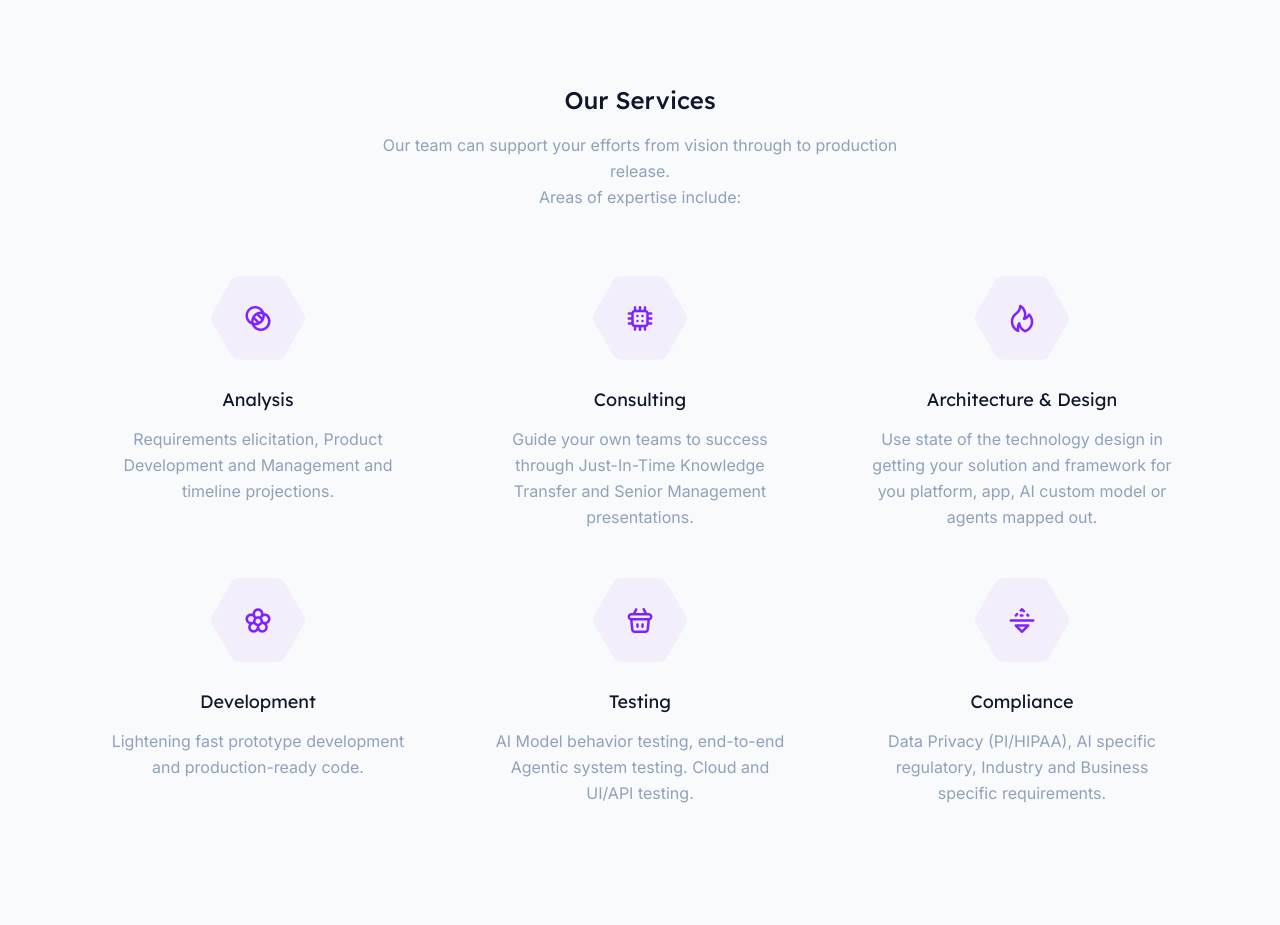
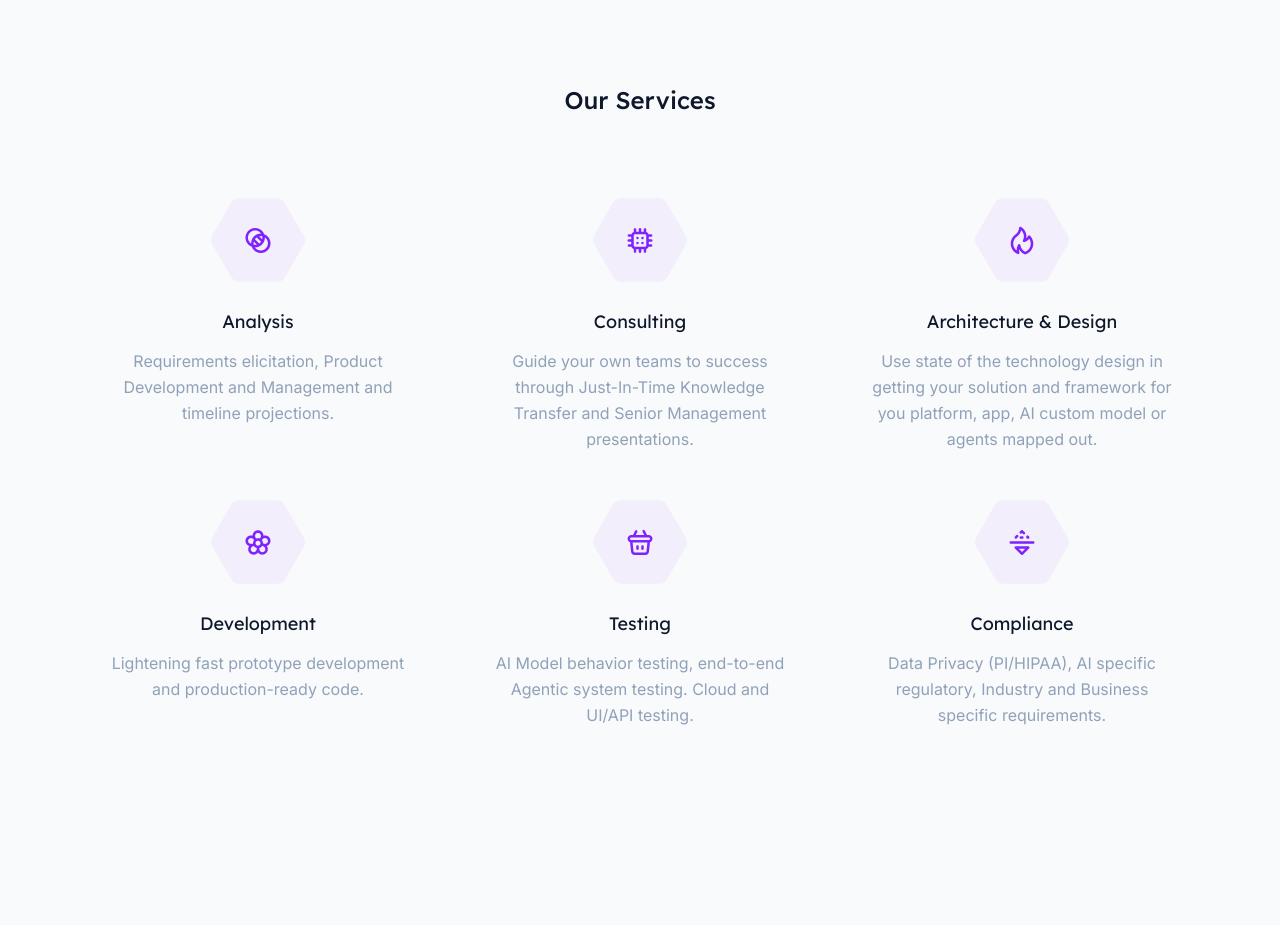
Before and after one commit to mtmazurik/CCAWEbsite, an Angular app: page / in a window 1280 px wide. Shown: the part 1940-2865 px from the top of the page. Built offline with nearby package versions, Linux system fonts and the light colour scheme.

Commit message:
fix Our Services alignment, remove blurb of text

```diff
--- a/src/app/components/service-one/service-one.component.html
+++ b/src/app/components/service-one/service-one.component.html
@@ -2,7 +2,7 @@
     <div *ngIf="title === true" class="grid grid-cols-1 pb-8 text-center">
         <h3 class="mb-4 md:text-2xl text-xl font-medium">Our Services</h3>
 
-        <p class="text-slate-400 max-w-xl mx-auto">Our team can support your efforts from vision through to production release.<br> Areas of expertise include:</p>
+        <!--<p class="text-slate-400 max-w-xl mx-auto">Our team can support your efforts from vision through to production release.<br> Areas of expertise include:</p>-->
     </div>
 
     <div class="grid lg:grid-cols-3 md:grid-cols-2 grid-cols-1 mt-4 gap-[30px]">
```
